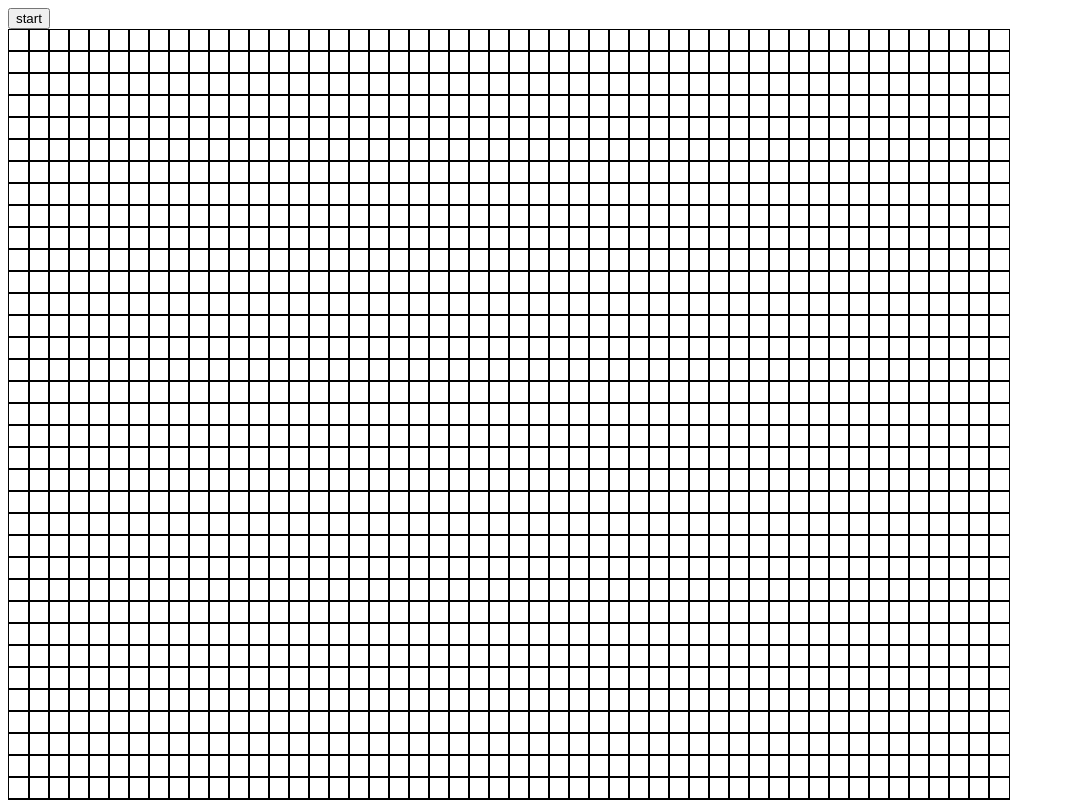
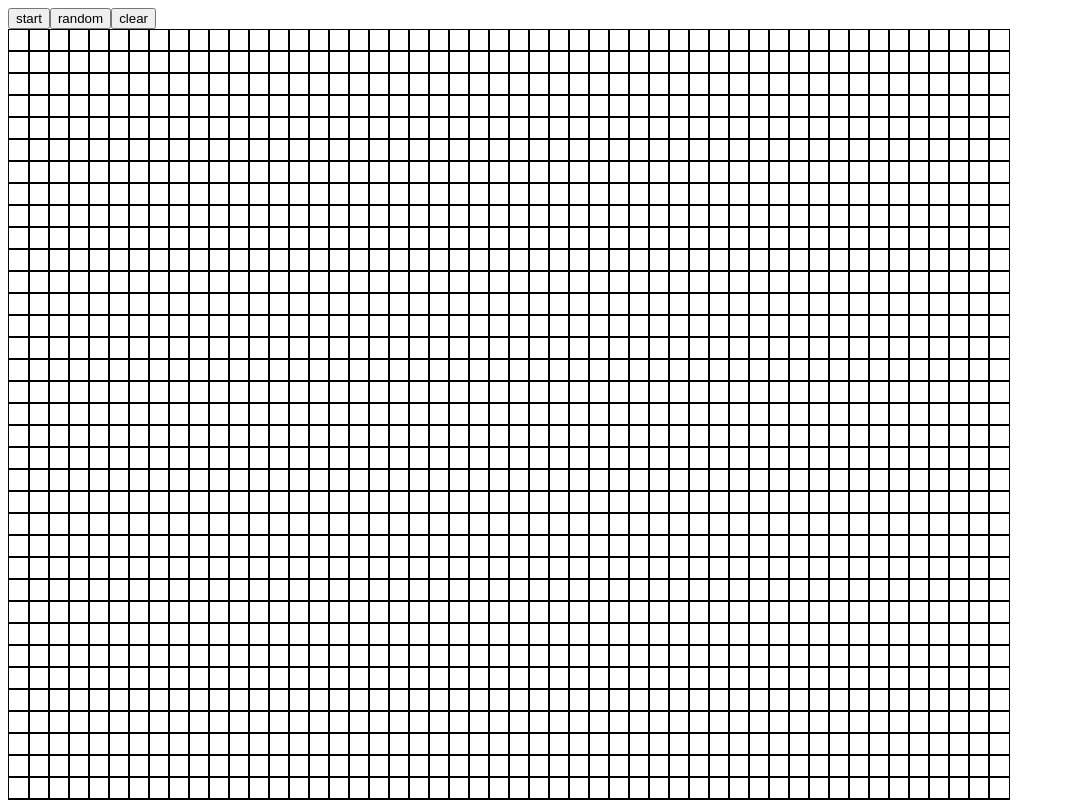
Before and after one commit to micjanic/game-of-life, a React (Create React App) app: page / in a window 1280 px wide. Shown: the top 800 px of the page, without its empty margins (0-1065 px from the left). Built offline with nearby package versions, Linux system fonts and the light colour scheme.

Commit message:
added clear and randomize buttons

```diff
--- a/src/App.tsx
+++ b/src/App.tsx
@@ -15,14 +15,18 @@
   [-1, 0]
 ]
 
+const generateEmptyGrid = () => {
+  const rows = []
+  for (let i = 0; i < numRows; i++) {
+    rows.push(Array.from(Array(numCols), () => 0))
+  }
+
+  return rows
+}
+
 const App: React.FC = () => {
   const [grid, setGrid] = useState(() => {
-    const rows = []
-    for (let i = 0; i < numRows; i++) {
-      rows.push(Array.from(Array(numCols), () => 0))
-    }
-
-    return rows
+    return generateEmptyGrid()
   })
 
   const [running, setRunning] = useState(false)
@@ -58,7 +62,7 @@
       })
     })
 
-    setTimeout(runSimulation, 1000)
+    setTimeout(runSimulation, 100)
   }, [])
 
   return (
@@ -71,6 +75,17 @@
         }
 
       }}>{running ? 'stop' : 'start'}</button>
+      <button onClick={() => {
+        const rows = []
+        for (let i = 0; i < numRows; i++) {
+          rows.push(Array.from(Array(numCols), () => Math.random() > .5 ? 1 : 0))
+        }
+
+        setGrid(rows)
+      }}>random</button>
+      <button onClick={() => {
+        setGrid(generateEmptyGrid())
+      }}>clear</button>
       <div
         style={{
           display: 'grid',
```
Also changed, not shown: 1 other file (tests, documents, lock files or other folders).
